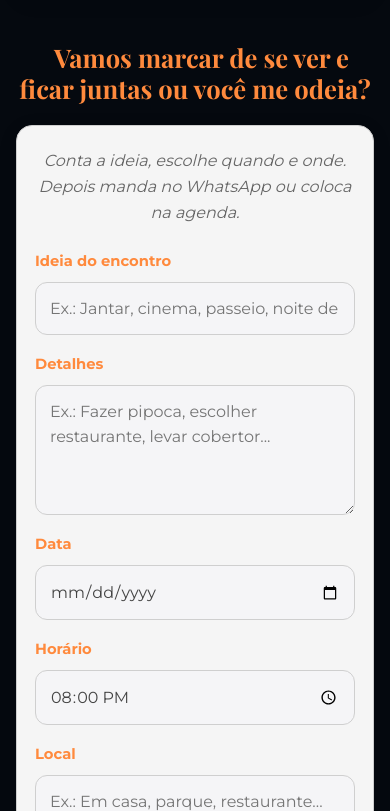
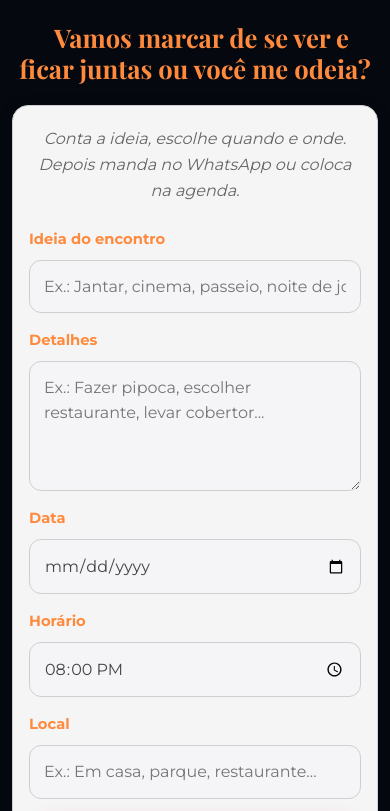
Before and after one commit to IsabelleSouzaZB/por-do-sol, a plain HTML site: page inicio.html in a window 390 px wide. Shown: the part 1189-2000 px from the top of the page. Drawn offline with nearby package versions, Linux system fonts and the light colour scheme.

Commit message:
ajuste de responsividade mobile

```diff
--- a/style.css
+++ b/style.css
@@ -606,3 +606,158 @@ footer {
         animation-duration: 0.01ms !important;
     }
 }
+
+.content-card {
+    width: 100%;
+    max-width: 700px;
+    min-width: 0;
+    margin-left: auto;
+    margin-right: auto;
+    box-sizing: border-box;
+}
+
+.content-card *,
+.content-card *::before,
+.content-card *::after {
+    box-sizing: border-box;
+}
+
+/* Campos do formulário */
+.form-group {
+    width: 100%;
+    min-width: 0;
+}
+
+.form-group input,
+.form-group textarea {
+    width: 100%;
+    min-width: 0;
+    max-width: 100%;
+}
+
+.date-form-row {
+    display: grid;
+    grid-template-columns: repeat(2, minmax(0, 1fr));
+    gap: 16px;
+    width: 100%;
+    min-width: 0;
+}
+
+.date-form-row .form-group {
+    min-width: 0;
+    width: 100%;
+}
+
+.date-form-row input {
+    width: 100%;
+    min-width: 0;
+    max-width: 100%;
+}
+
+.date-form-row .form-group {
+    width: 100%;
+    min-width: 0;
+}
+
+.date-form-row input[type="date"],
+.date-form-row input[type="time"] {
+    display: block;
+    width: 100%;
+    min-width: 0;
+    max-width: 100%;
+    box-sizing: border-box;
+}
+
+/* Botões de ação */
+.date-actions {
+    display: flex;
+    flex-direction: column;
+    align-items: stretch;
+    gap: 12px;
+    width: 100%;
+    min-width: 0;
+}
+
+.date-actions button,
+.date-actions .btn-primary,
+.date-actions .btn-secondary {
+    display: block;
+    width: 100%;
+    min-width: 0;
+    max-width: 100%;
+    flex: 0 0 auto;
+    white-space: normal;
+    overflow-wrap: anywhere;
+}
+
+
+@media (max-width: 420px) {
+    .container {
+        padding: 24px 12px;
+    }
+
+    .content-card {
+        padding: 20px 16px;
+    }
+
+    .form-group {
+        margin-bottom: 16px;
+    }
+
+    .form-group input,
+    .form-group textarea {
+        font-size: 16px;
+    }
+
+    .date-actions {
+        gap: 10px;
+    }
+
+    .date-actions button {
+        min-height: 48px;
+        padding: 12px 14px;
+        font-size: 0.9rem;
+    }
+
+
+    .date-form-row {
+        grid-template-columns: minmax(0, 1fr);
+        gap: 0;
+    }
+
+    .content-card {
+        width: 100%;
+        min-width: 0;
+        padding: 20px 16px;
+    }
+
+    .form-group {
+        width: 100%;
+        min-width: 0;
+    }
+
+    .form-group input,
+    .form-group textarea {
+        width: 100%;
+        min-width: 0;
+        max-width: 100%;
+        font-size: 16px;
+    }
+
+    .date-actions {
+        display: flex;
+        flex-direction: column;
+        align-items: stretch;
+        width: 100%;
+        gap: 12px;
+    }
+
+    .date-actions button {
+        width: 100%;
+        max-width: 100%;
+        min-width: 0;
+        flex: none;
+        min-height: 48px;
+    }
+
+}
```
